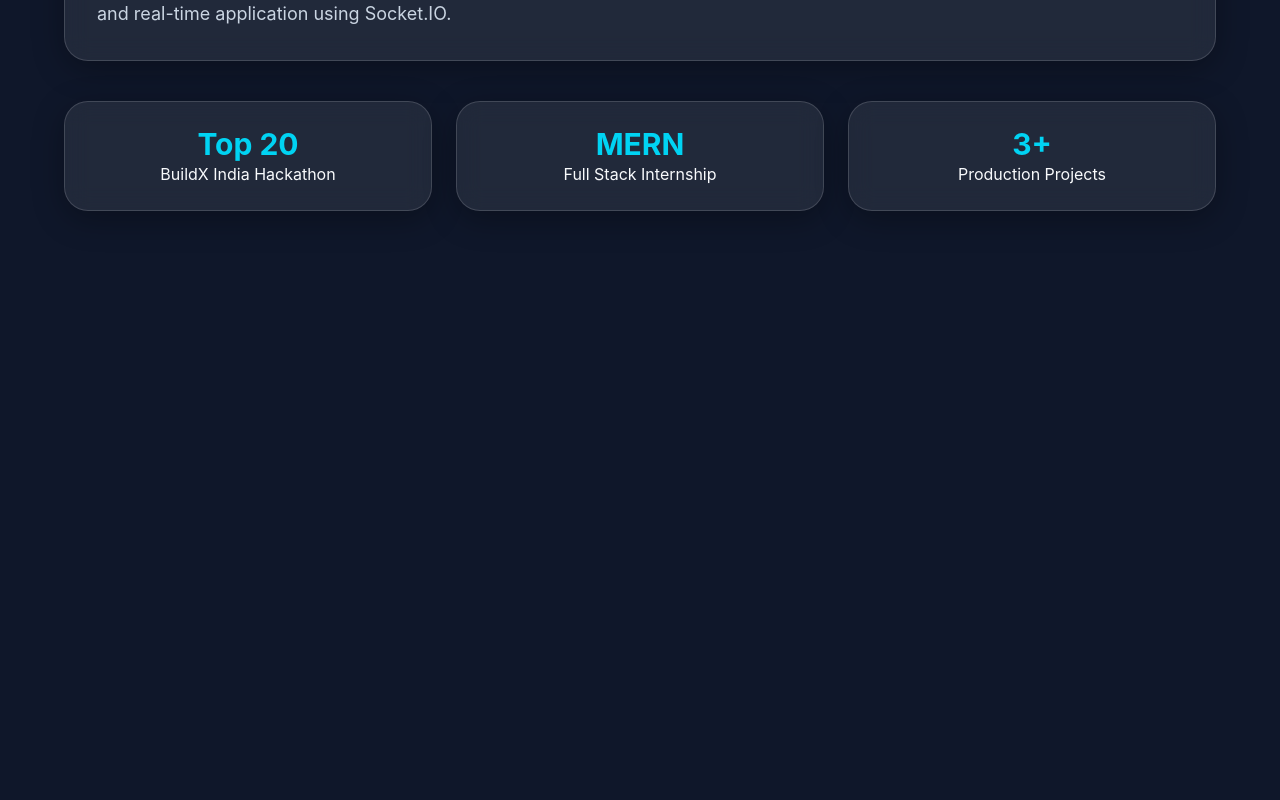
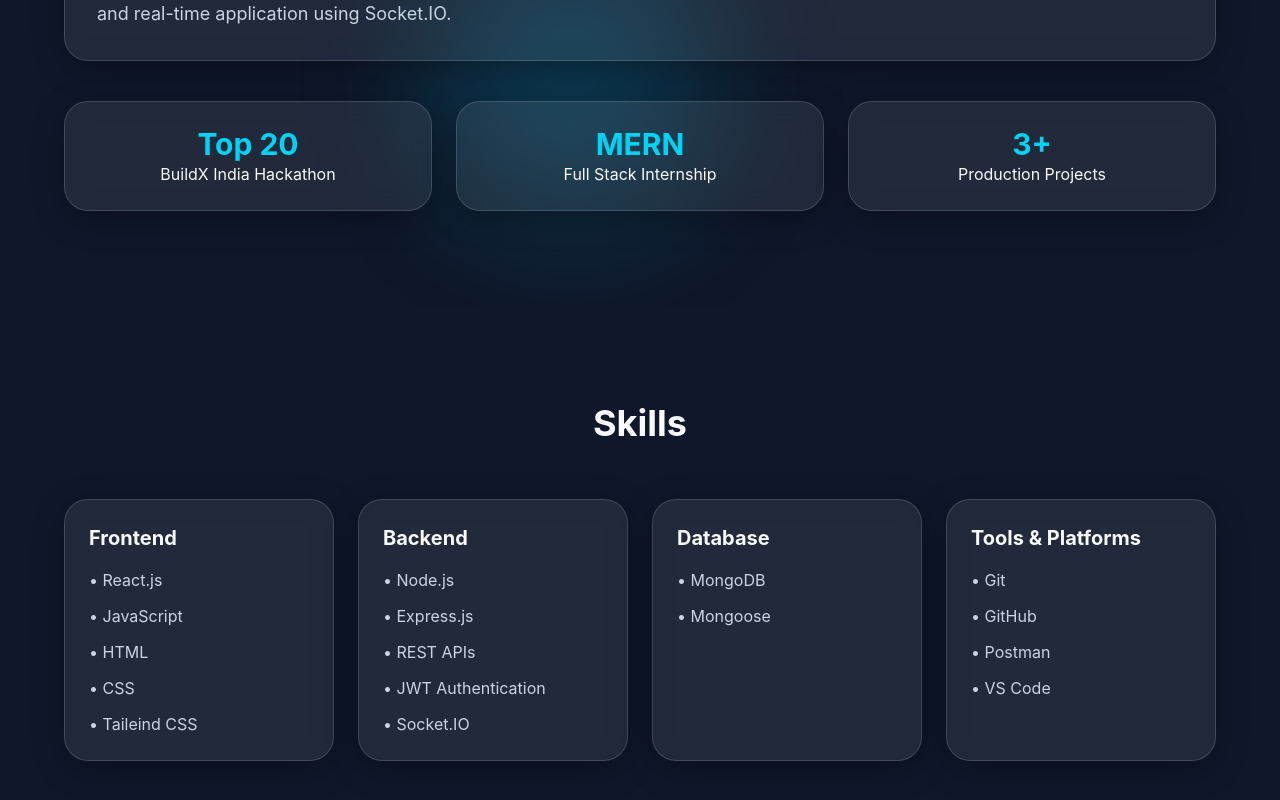
Before and after one commit to Swapnil7058/swapnil-portfolio, a React (Vite) app in the folder client/: page / in a window 1280 px wide. Shown: the part 1106-1906 px from the top of the page. Before the commit the page ends 1413 px from the top, so only its background shows below. Built offline with nearby package versions, Linux system fonts and the light colour scheme.

Commit message:
feat(skills): add animated skills section

```diff
--- a/client/src/App.jsx
+++ b/client/src/App.jsx
@@ -6,6 +6,7 @@
 import Navbar from "./components/Navbar";
 import Hero from "./components/Hero";
 import About from "./components/About";
+import Skills from "./components/Skills";
 
 function App() {
   return (
@@ -13,6 +14,7 @@
       <Navbar />
       <Hero />
       <About />
+      <Skills />
     </>
   );
 }
--- a/client/src/components/About.jsx
+++ b/client/src/components/About.jsx
@@ -2,8 +2,10 @@
 
 const About = () => {
   return (
-    <section id="about" className="py-24">
-      <div className="container-custom mx-auto px-6">
+    <section id="about" className="relative overflow-hidden py-24">
+    <div className="absolute top-60 left-1/3 w-72 h-72 bg-cyan-500/20 blur-3xl rounded-full"></div>
+      {/* <div className=" absolute bottom-20 right-20 w-72 h-72 bg-emerald-500/20 blur-3xl rounded-full"></div> */}
+      <div className="container-custom mx-auto px-6 z-10 relative">
         <h2 className="text-4xl font-bold mb-12 text-center">About Me</h2>
 
         <div className="glass p-8">
--- a/client/src/components/Navbar.jsx
+++ b/client/src/components/Navbar.jsx
@@ -36,7 +36,7 @@
               Skills
             </a>
 
-            <a href="#projects" className="hover:text-cyan-400 transition">
+            <a href="#project" className="hover:text-cyan-400 transition">
               Projects
             </a>
 
--- a/client/src/components/Skills.jsx
+++ b/client/src/components/Skills.jsx
@@ -0,0 +1,63 @@
+import React from "react";
+import { motion } from "framer-motion";
+
+const skillCategories = [
+  {
+    title: "Frontend",
+    skills: ["React.js", "JavaScript", "HTML", "CSS", "Taileind CSS"],
+  },
+  {
+    title: "Backend",
+    skills: [
+      "Node.js",
+      "Express.js",
+      "REST APIs",
+      "JWT Authentication",
+      "Socket.IO",
+    ],
+  },
+  {
+    title: "Database",
+    skills: ["MongoDB", "Mongoose"],
+  },
+  {
+    title: "Tools & Platforms",
+    skills: ["Git", "GitHub", "Postman", "VS Code"],
+  },
+];
+const Skills = () => {
+  return (
+    <section id="skills" className=" py-24">
+      <div className="container-custom mx-auto px-6">
+        <h2 className="text-4xl font-bold text-center mb-14">Skills</h2>
+
+        <div className="grid md:grid-cols-2 lg:grid-cols-4 gap-6">
+          {skillCategories.map((category, index) => (
+            <motion.div
+              key={index}
+              className="glass p-6"
+              whileHover={{
+                y: -10,
+                scale: 1.03,
+              }}
+            >
+              <h3 className="text-xl font-bold to-cyan-400 mb-4">
+                {category.title}
+              </h3>
+
+              <ul className="space-y-3">
+                {category.skills.map((skill) => (
+                  <li key={skill} className="text-slate-300">
+                    • {skill}
+                  </li>
+                ))}
+              </ul>
+            </motion.div>
+          ))}
+        </div>
+      </div>
+    </section>
+  );
+};
+
+export default Skills;
```
